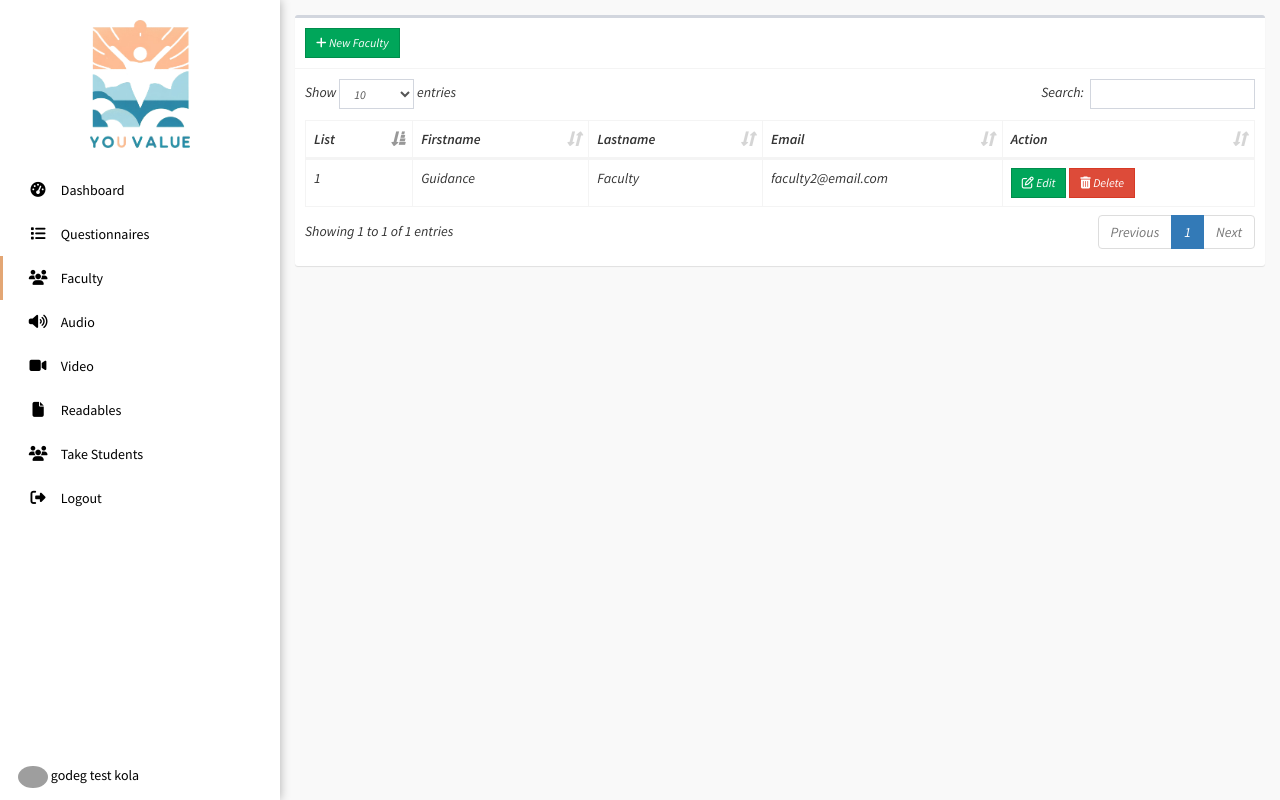
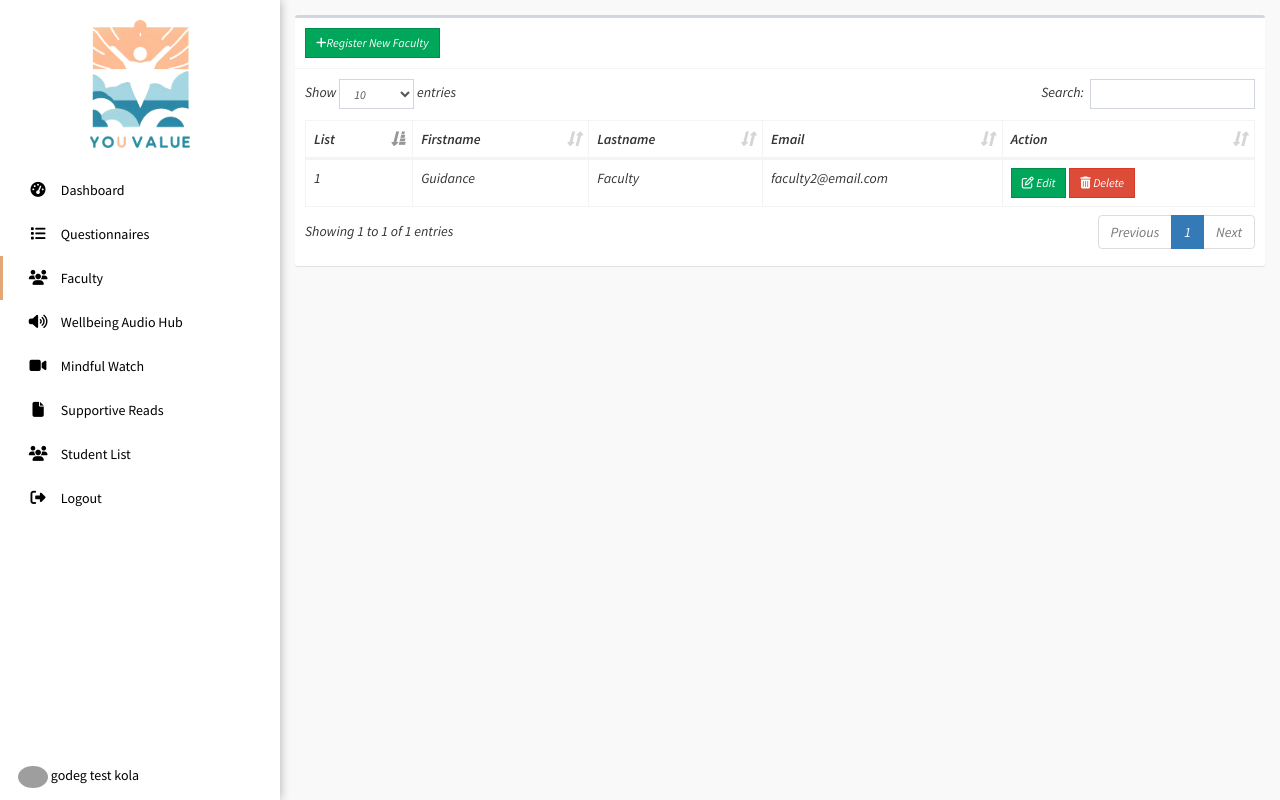
Before and after one commit to mexgithub1/YouValue, a PHP site: page /youvalue/admin/faculty.php in a window 1280 px wide. Run offline with PHP 8.4, Linux system fonts and the light colour scheme; a user stored in the database is signed in; data comes from the database, SQL or seed files in the repository; some libraries are stand-ins or nearby versions; grey boxes are pictures that could not be loaded.

Commit message:
Tab changes
changes to tab names and scoring

```diff
--- a/admin/faculty.php
+++ b/admin/faculty.php
@@ -17,7 +17,7 @@
           <div class="col-xs-12">
             <div class="box">
               <div class="box-header with-border">
-                 <a href="#addnew" data-toggle="modal" class="btn btn-success btn-sm btn-flat custom-btn"><i class="fa fa-plus"></i> New Faculty</a>
+                 <a href="#addnew" data-toggle="modal" class="btn btn-success btn-sm btn-flat custom-btn"><i class="fa fa-plus"></i>Register New Faculty</a>
               </div>
               <div class="box-body table-responsive">
                 <table id="example1" class="table table-bordered">
--- a/admin/sidebar.php
+++ b/admin/sidebar.php
@@ -15,17 +15,17 @@
       <?php endif; ?>
 
       <?php if($_SESSION['type'] == 0 || $_SESSION['type'] == 2): ?>
-        <li><a href="audio.php"><i class="fas fa-volume-up"></i> <span>Audio</span></a></li>
-        <li><a href="video.php"><i class="fas fa-video"></i> <span>Video</span></a></li>
-        <li><a href="readables.php"><i class="fas fa-file"></i> <span>Readables</span></a></li>
+        <li><a href="audio.php"><i class="fas fa-volume-up"></i> <span>Wellbeing Audio Hub</span></a></li>
+        <li><a href="video.php"><i class="fas fa-video"></i> <span>Mindful Watch</span></a></li>
+        <li><a href="readables.php"><i class="fas fa-file"></i> <span>Supportive Reads</span></a></li>
       <?php endif; ?>
 
       <?php if($_SESSION['type'] == 0): ?>
-        <li><a href="calendar.php"><i class="far fa-calendar"></i> <span>Calendar</span></a></li>
+        <li><a href="calendar.php"><i class="far fa-calendar"></i> <span>My Wellness Calendar</span></a></li>
       <?php endif; ?>
 
       <?php if($_SESSION['type'] == 1 || $_SESSION['type'] == 2): ?>
-        <li><a href="students.php"><i class="fas fa-users"></i> <span>Take Students</span></a></li>
+        <li><a href="students.php"><i class="fas fa-users"></i> <span>Student List</span></a></li>
       <?php endif; ?>
 
       <?php if($_SESSION['type'] == 1): ?>
@@ -38,7 +38,7 @@
          $stmt2 = $this->conn()->prepare($sql2);
          $stmt2->execute([$_SESSION['id'],69]);
          if ($stmt2->rowCount() > 0) { ?>
-          <li><a href="messages.php"><i class="fas fa-sms"></i> <span>Messages</span></a></li>
+          <li><a href="messages.php"><i class="fas fa-sms"></i> <span>Talk to Us!</span></a></li>
         <?php } ?>
       <?php endif; ?>
 
--- a/controller/takequestionnaireController.php
+++ b/controller/takequestionnaireController.php
@@ -16,9 +16,9 @@ if (isset($_POST['takequiz'])) {
 
     echo "<script type='text/javascript'>alert('Successfully Take Questionnaire');</script>";
 
-    if ($score >= 0 && $score <= 49) {
+    if ($score >= 0 && $score <= 39) {
         header("Location: ../register.php?score=$score");
-    }else if ($score >= 50 && $score <= 69) {
+    }else if ($score >= 40 && $score <= 90) {
         header("Location: ../register.php?score=$score");
     }else {
         header("Location: ../depressed.php?score=$score");
--- a/register.php
+++ b/register.php
@@ -36,9 +36,9 @@
         <div style="width: 100%;text-align: center;color: green;font-size: 20px;">
           Assessment results: <?php echo $_GET['score']; ?>
           Your
-          <?php  if ($_GET['score'] >= 0 && $_GET['score'] <= 49) {
+          <?php  if ($_GET['score'] >= 0 && $_GET['score'] <= 39) {
             echo "responses fall within the typical range—everything looks good! If you’d like to save your results and explore more features, consider creating a YouValue account to continue your wellness journey";
-          }else if ($_GET['score'] >= 50 && $_GET['score'] <= 69) {
+          }else if ($_GET['score'] >= 40 && $_GET['score'] <= 90) {
               echo "responses suggest that you may be dealing with intense anxiety, and you're not alone in this. Creating a YouValue account can help you track your progress, access support, and take meaningful steps toward feeling better.";
           } ?>
         </div>
```
